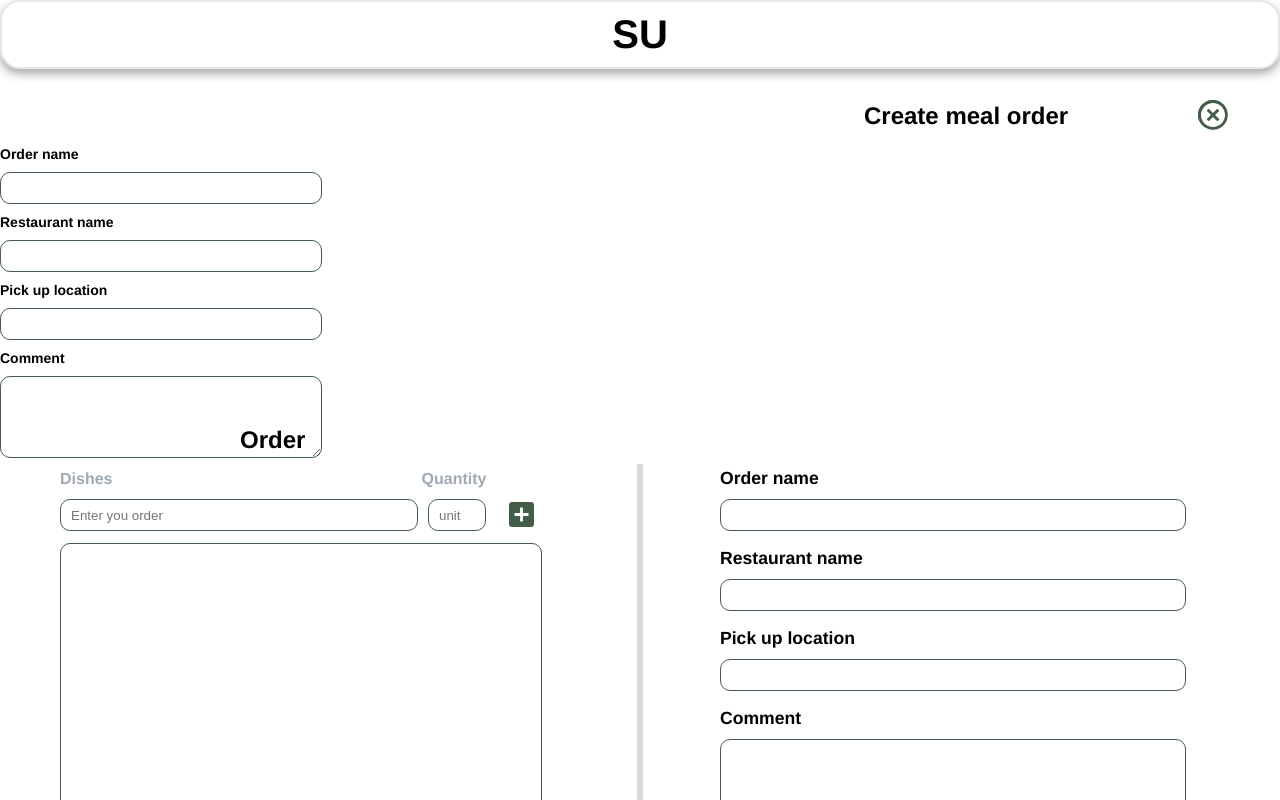
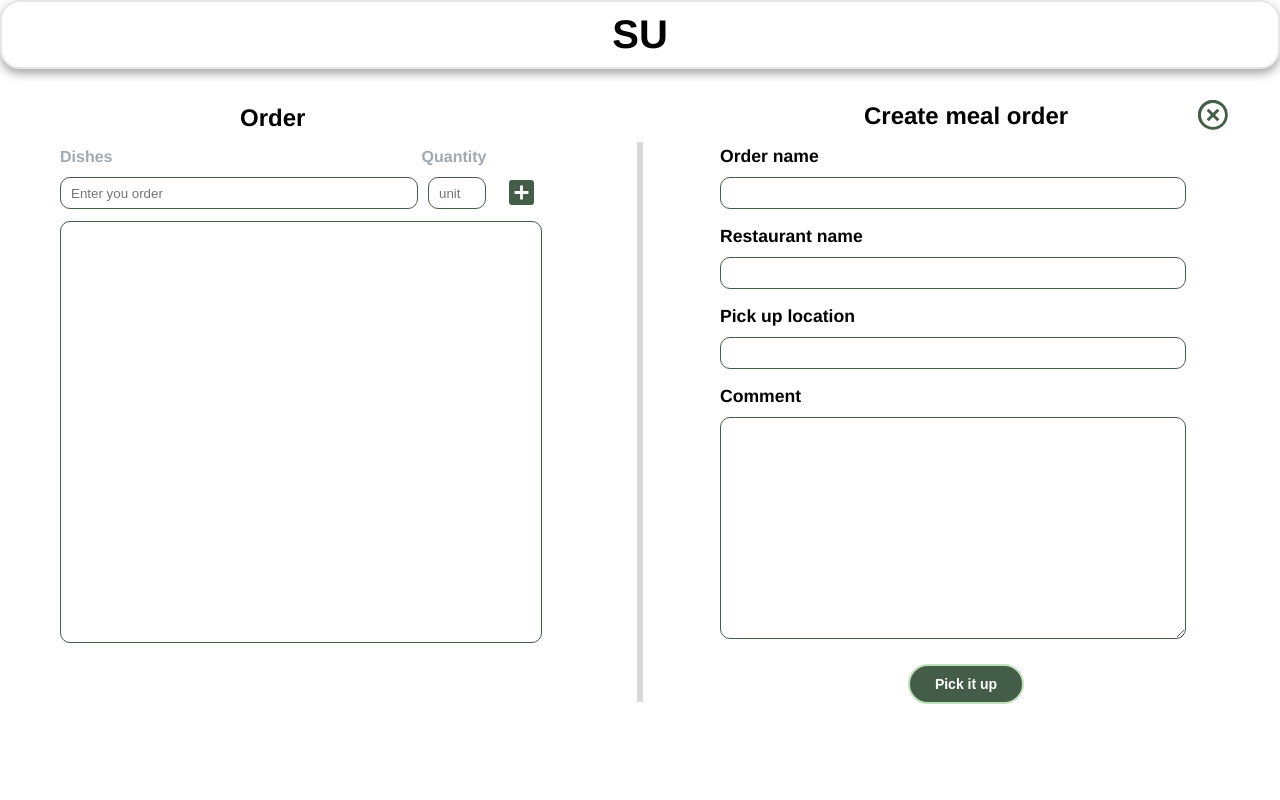
Before and after one commit to Green-Teaz123/Green_, a React (Create React App) app: page /create in a window 1280 px wide. Shown: the top 800 px of the page. Built offline with nearby package versions, Linux system fonts and the light colour scheme.

Commit message:
Tiger Boom Fix 102

```diff
--- a/src/page/createOrder.js
+++ b/src/page/createOrder.js
@@ -68,17 +68,6 @@ export default function CreateOrder() {
                     </button>
                 </div>
                 <div className="form-create-order">
-                    <label className="textLabel">Order name</label>
-                    <input type="text" className="textInput"  value={orderName} onChange={(e) => setOrderName(e.target.value)} />
-
-                    <label className="textLabel">Restaurant name</label>
-                    <input type="text" className="textInput"  value={res_name} onChange={(e) => setRes_name(e.target.value)}/>
-
-                    <label className="textLabel">Pick up location</label>
-                    <input type="text" className="textInput"  value={place} onChange={(e) => setPlace(e.target.value)} />
-
-                    <label className="textLabel">Comment</label>
-                    <textarea required value={comment} onChange={(e) => setComment(e.target.value)} />
                     <label className="textLabel" id="lbl1">Order name</label>
                     <input type="text" id="txtin1" className="textInput" value={orderName} onChange={(e) => setOrderName(e.target.value)}/>
 
```
